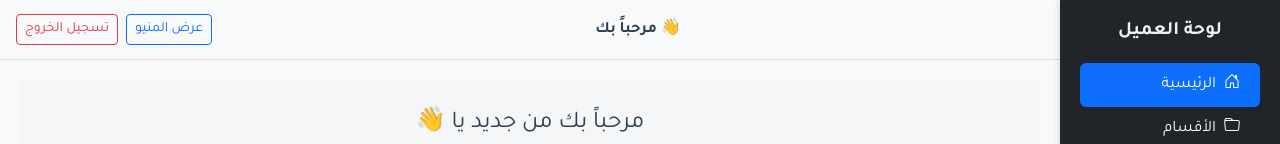
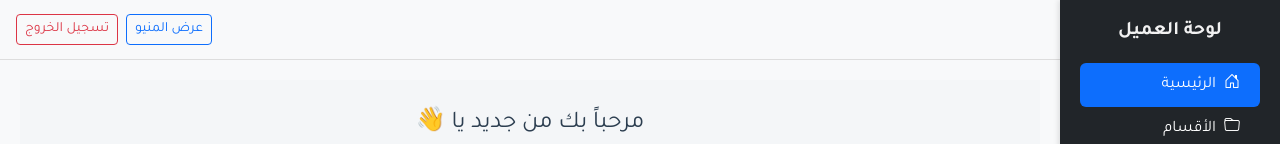
Before and after one commit to alhagree/menu-agent, a Vue app: page /client in a window 1280 px wide. Shown: the top 144 px of the page. Built offline with nearby package versions, Linux system fonts and the light colour scheme; no server answers; sample sign-in values are in the browser's storage.

Commit message:
fix: تعديل RTL في ClientLayout

```diff
--- a/src/components/ClientTopbar.vue
+++ b/src/components/ClientTopbar.vue
@@ -14,7 +14,7 @@
 
     <!-- وسط: الترحيب -->
     <div class="text-center flex-grow-1 d-none d-md-block">
-      <span class="fw-bold">{{ welcomeMessage }}</span>
+      <span class="fw-bold"></span>
     </div>
 
     <!-- يمين: حشو أو فراغ لموازنة التصميم -->
```
